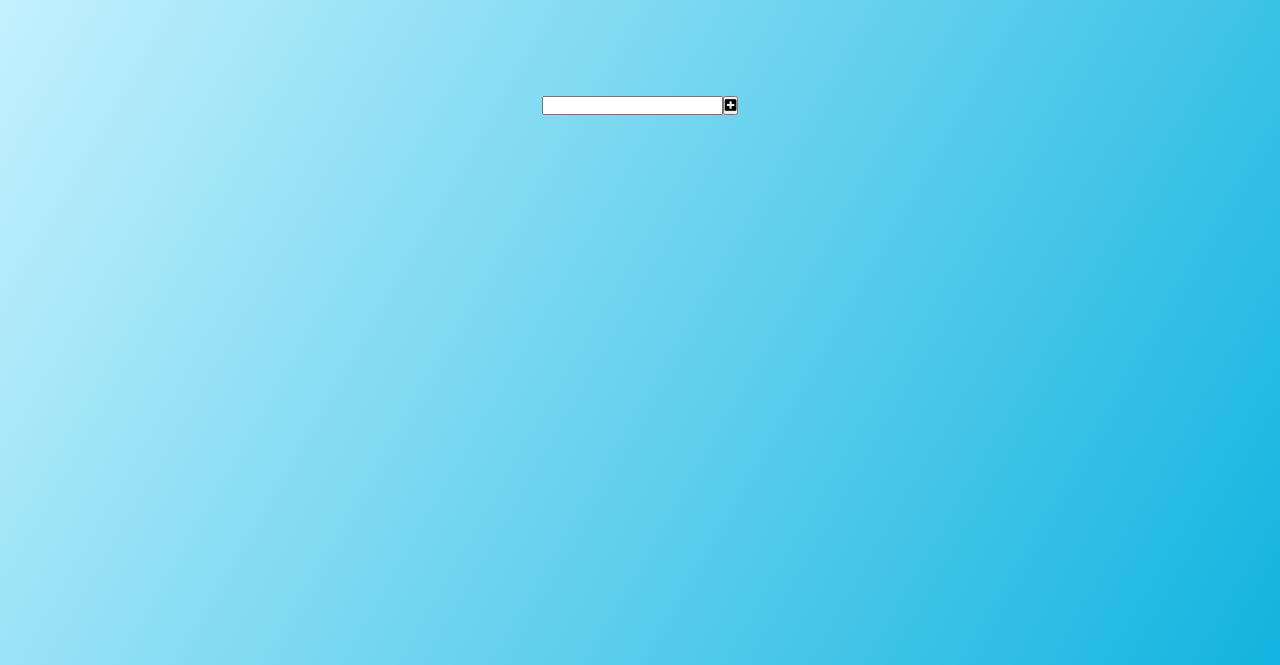
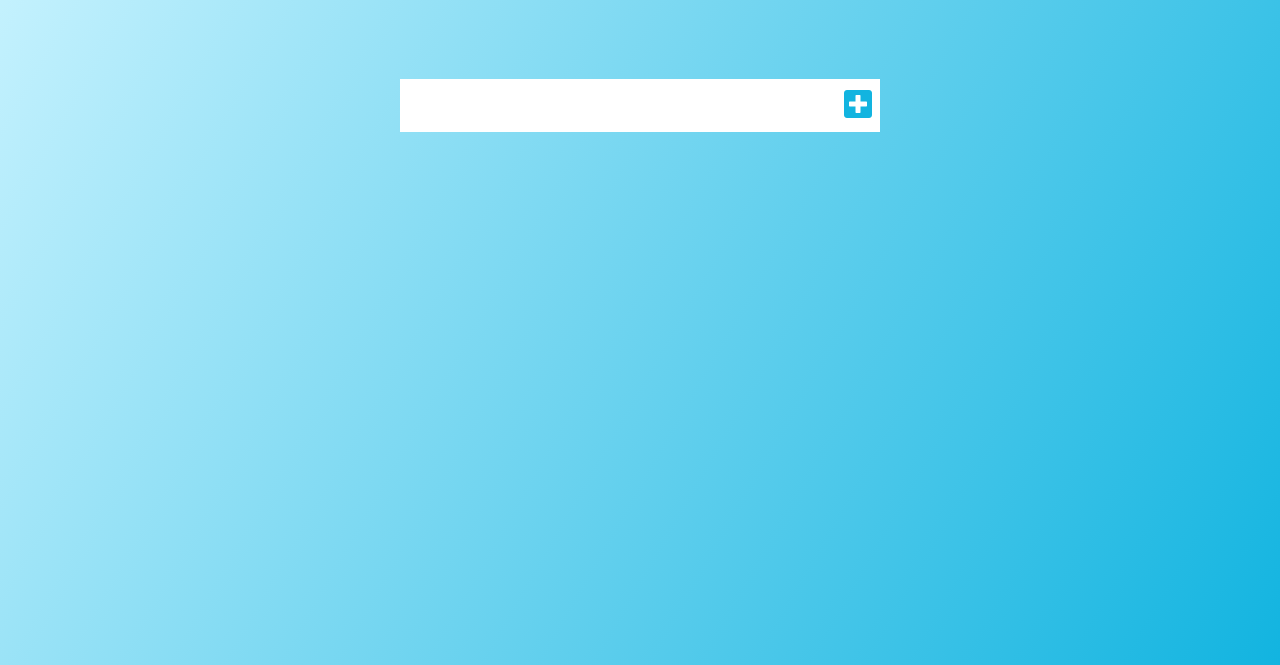
Before and after one commit to crawford134/javascript-review, a plain HTML site: page index.html in a window 1280 px wide. Shown: the part 135-800 px from the top of the page. Drawn offline with Linux system fonts and the light colour scheme.

Commit message:
Update style.css
Added the form styling

```diff
--- a/style.css
+++ b/style.css
@@ -28,3 +28,24 @@ header,form{
   justify-content: center;
   align-items: center;
 }
+
+form input, form button{
+  padding: 0.5rem;
+  font-size: 2rem;
+  border: none;
+  background: #fff;
+}
+
+form button{
+  color: #12b4e0;
+  background: #fff;
+  cursor: pointer;  /* makes it look clickable */
+  transition: all 0.3s ease;
+}
+
+/* add the transition button hover */
+
+form button:hover{
+  background: #12b4e0;
+  color: #fff;
+}
```
